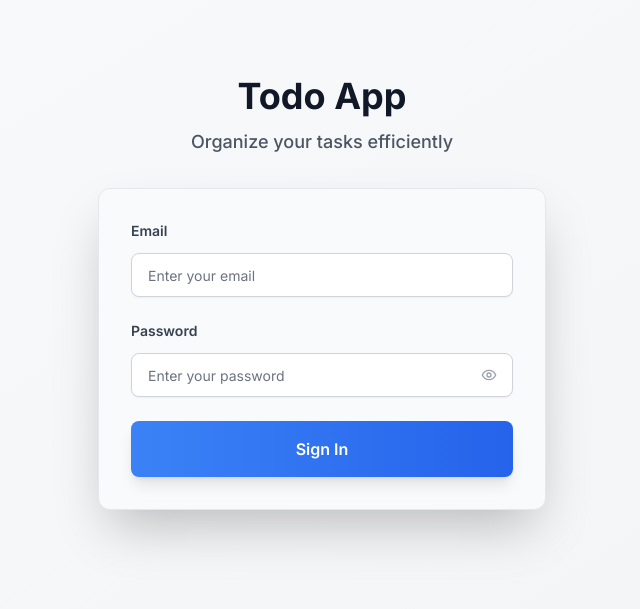
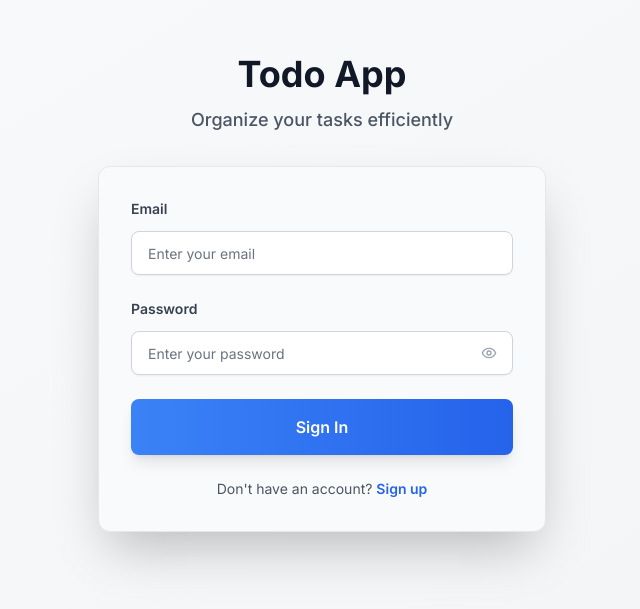
Before and after one commit to saurabhgup98/todo-frontend, a React (Vite) app: page / in a window 1280 px wide. Shown: the part 107-716 px from the top of the page, without its empty margins (318-958 px from the left). Built offline with nearby package versions, Linux system fonts and the light colour scheme.

Commit message:
added register code

```diff
--- a/src/components/Auth/LoginForm.tsx
+++ b/src/components/Auth/LoginForm.tsx
@@ -6,7 +6,7 @@ interface LoginFormProps {
   onSwitchToRegister: () => void
 }
 
-const LoginForm = ({  }: LoginFormProps) => {
+const LoginForm = ({ onSwitchToRegister }: LoginFormProps) => {
   const [email, setEmail] = useState('')
   const [password, setPassword] = useState('')
   const [showPassword, setShowPassword] = useState(false)
@@ -107,6 +107,18 @@ const LoginForm = ({  }: LoginFormProps) => {
           )}
         </button>
       </form>
+
+      <div className="mt-6 text-center">
+        <p className="text-sm text-gray-600 dark:text-gray-400">
+          Don't have an account?{' '}
+          <button
+            onClick={onSwitchToRegister}
+            className="text-primary-600 dark:text-primary-400 hover:text-primary-700 dark:hover:text-primary-300 font-semibold transition-colors"
+          >
+            Sign up
+          </button>
+        </p>
+      </div>
     </div>
   )
 }
```
